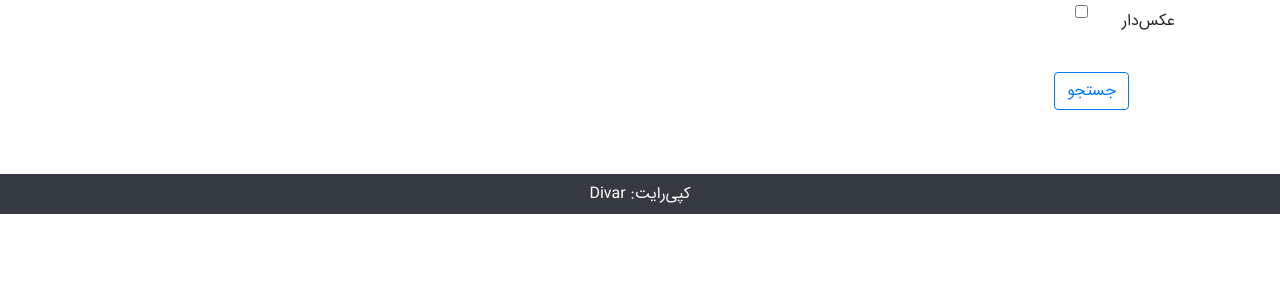
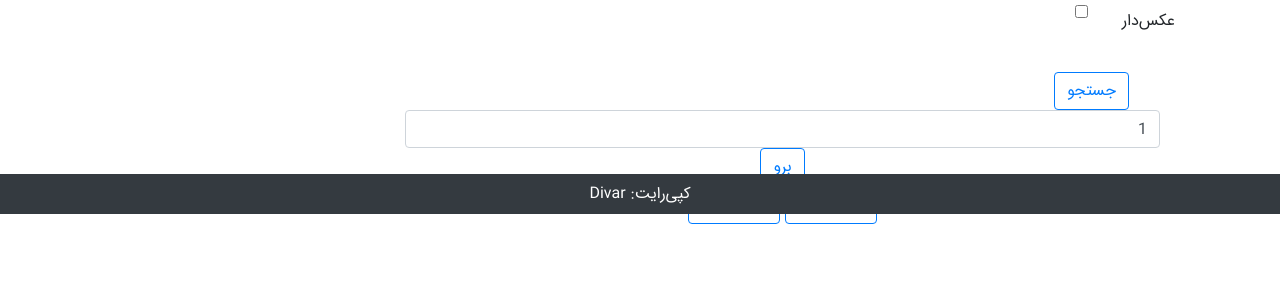
Before and after one commit to rkaregar/Divar, a Django app: page /ads/ in a window 1280 px wide. Shown: the part 586-878 px from the top of the page. Before the commit the page ends 800 px from the top, so only its background shows below. Run offline with Django 3.2, Linux system fonts and the light colour scheme; data that the repository does not hold is empty; some libraries are stand-ins or nearby versions.

Commit message:
added basic pagination feature

```diff
--- a/divar-site/ads/views.py
+++ b/divar-site/ads/views.py
@@ -7,8 +7,12 @@ from ads.forms import AdvertisementCreationForm, ImagesFormset, ReportCreation
 from django.shortcuts import get_object_or_404
 from ads.models import Advertisement, Images, ReportAdvertisement, Category
 from django.db import transaction
+from django.db.models import Q
 
 from users.models import Member
+import math
+
+PAGE_SIZE = 6
 
 
 class HomeView(TemplateView):
@@ -214,6 +218,7 @@ class AdvertisementEditView(UpdateView):
 
 
 def search(request):
+    page = request.GET.get('page', None)
     title = request.GET.get('title', None)
 
     category1 = request.GET.get('select1', None)
@@ -236,7 +241,7 @@ def search(request):
 
     if state:
         ads = ads.filter(state=state.strip())
-    if city and city.strip():  # in some situation, the not-selected-city was sent as a few space characters
+    if city and city.strip():  # in some situations, the not-selected-city was sent as a few space characters
         ads = ads.filter(city=city.strip())
 
     if price_low and price_high:
@@ -260,9 +265,17 @@ def search(request):
         if is_image is None or (len(ad.images.all()) > 0 and is_image) or (
                 len(ad.images.all()) == 0 and not is_image):
             final_ids.append(ad.id)
-    final_ads = Advertisement.objects.filter(id__in=final_ids)
+
+    if page:
+        page = int(page)
+        final_ads = Advertisement.objects.filter(id__in=final_ids)[(page - 1) * PAGE_SIZE:page * PAGE_SIZE]
+    else:
+        final_ads = Advertisement.objects.filter(id__in=final_ids)[:PAGE_SIZE]
 
     context = dict()
+
+    # context['max_page'] = int(math.ceil(len(final_ids) / PAGE_SIZE))
+    context['max_page'] = 3
     context['cats'] = Category.objects.filter(level=1)
     context['ads'] = []
     for ad in final_ads:
--- a/divar-site/templates/homepage.html
+++ b/divar-site/templates/homepage.html
@@ -151,15 +151,62 @@
         <div id="list_of_ads" class="col-9" align="center" style="padding-left: 50px; padding-right: 50px">
         </div>
 
+        <div class="col-9" align="center" style="padding-left: 50px; padding-right: 50px">
+            {#            <form method="post" enctype="multipart/form-data">#}
+            {#                {% csrf_token %}#}
+            {#                <div class="form-group row">#}
+            {#                    <label for="page" class="col-form-label">صفحه</label>#}
+            {#                    <div class="col-sm-9">#}
+            {#                        <input type="text" class="form-control" id="page"#}
+            {#                               name="page"#}
+            {#                               dir="rtl">#}
+            {#                    </div>#}
+            {#                </div>#}
+            {#            </form>#}
+            <input type="text" class="form-control" id="page"
+                   name="page"
+                   dir="rtl">
+            {#            <a href="#" class="btn btn-outline-primary">برو</a>#}
+            <button type="button" class="btn btn-outline-primary" onclick="searchAds()">
+                برو
+            </button>
+            <br>
+            <button type="button" class="btn btn-outline-primary" onclick="searchAds('prev')">
+                صفحهٔ قبل
+            </button>
+            <button type="button" class="btn btn-outline-primary" onclick="searchAds('next')">
+                صفحهٔ بعد
+            </button>
+{#            <a href="#" class="btn btn-outline-primary">صفحهٔ قبل</a>#}
+{#            <a href="#" class="btn btn-outline-primary">صفحهٔ بعد</a>#}
+            {#            <a href="#" class="previous">صفحهٔ قبل</a>#}
+            {#            <a href="#" class="next">صفحهٔ بعد</a>#}
+
+        </div>
 
     </div>
 
     <script src="/static/js/category_dropdown.js"></script>
 
     <script>
-        function searchAds() {
+        function searchAds(usage) {
+            var current_page = parseInt(document.getElementById("page").value);
+            if (isNaN(current_page) || current_page < 1) {
+                document.getElementById("page").value = 1;
+            } else if (current_page > 3) {
+                document.getElementById("page").value = 3;
+            }
+
+            if (usage == 'prev' && document.getElementById("page").value > 1) {
+                document.getElementById("page").value = parseInt(document.getElementById("page").value) - 1;
+            } else if (usage == 'next' && document.getElementById("page").value < 3)  {
+                document.getElementById("page").value = parseInt(document.getElementById("page").value) + 1;
+            }
+
+            var page = document.getElementById("page").value;
             $.ajax({
-                url: '{% url 'ads:search' %}' + '?' + $('form').serialize(),
+                {#url: '{% url 'ads:search' %}' + '?' + $('form').serialize() + '&page=2',#}
+                url: '{% url 'ads:search' %}' + '?' + $('form').serialize() + '&page=' + page,
                 data: {},
                 success: function (data) {
                     $('#list_of_ads').html(data);
```
